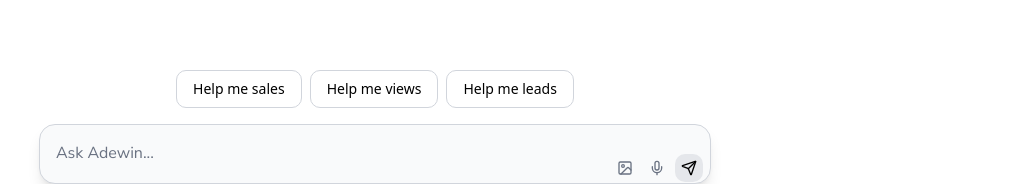
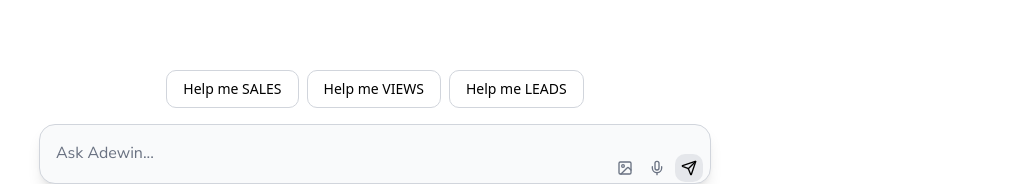
Before and after one commit to Nicky9319/Adewin-Frontend, a React (Vite) app: page /chat in a window 1280 px wide. Shown: the part 570-754 px from the top of the page, without its empty margins (265-1280 px from the left). Built offline with nearby package versions, Linux system fonts and the light colour scheme.

Commit message:
Update button labels in ChatThread component to uppercase for improved visibility and consistency.

```diff
--- a/src/Features/ChatThread/ChatThread.jsx
+++ b/src/Features/ChatThread/ChatThread.jsx
@@ -131,21 +131,21 @@ const ChatThread = ({ messages = [], onSendMessage, isLoading = false, hasChatHi
               onClick={() => setInputValue("Help me sales")}
               className="px-4 py-2 rounded-lg border border-gray-300 text-black hover:bg-gray-50 transition-colors text-sm font-medium"
             >
-              Help me sales
+              Help me SALES
             </button>
             <button
               type="button"
               onClick={() => setInputValue("Help me views")}
               className="px-4 py-2 rounded-lg border border-gray-300 text-black hover:bg-gray-50 transition-colors text-sm font-medium"
             >
-              Help me views
+              Help me VIEWS
             </button>
             <button
               type="button"
               onClick={() => setInputValue("Help me leads")}
               className="px-4 py-2 rounded-lg border border-gray-300 text-black hover:bg-gray-50 transition-colors text-sm font-medium"
             >
-              Help me leads
+              Help me LEADS
             </button>
           </div>
         )}
```
